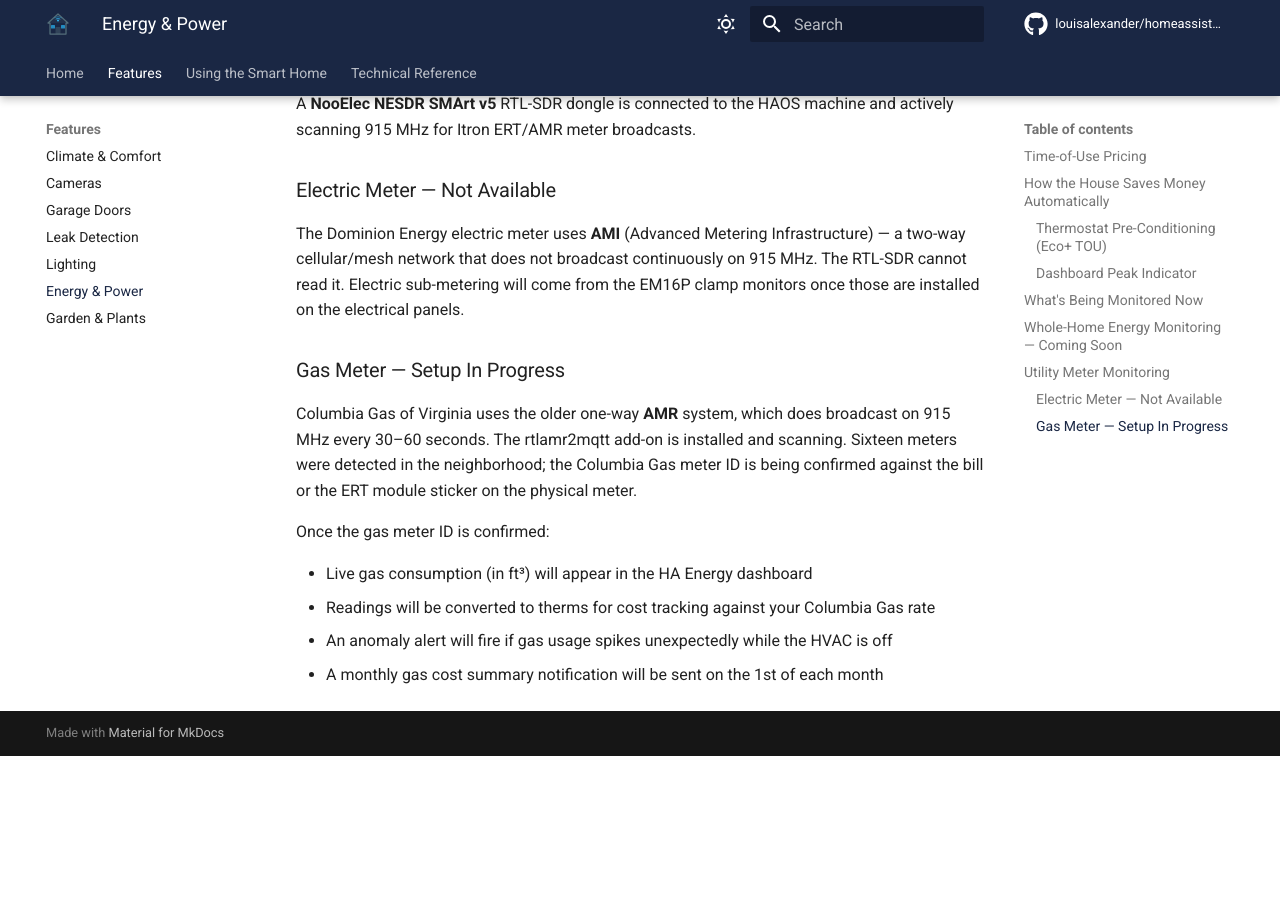
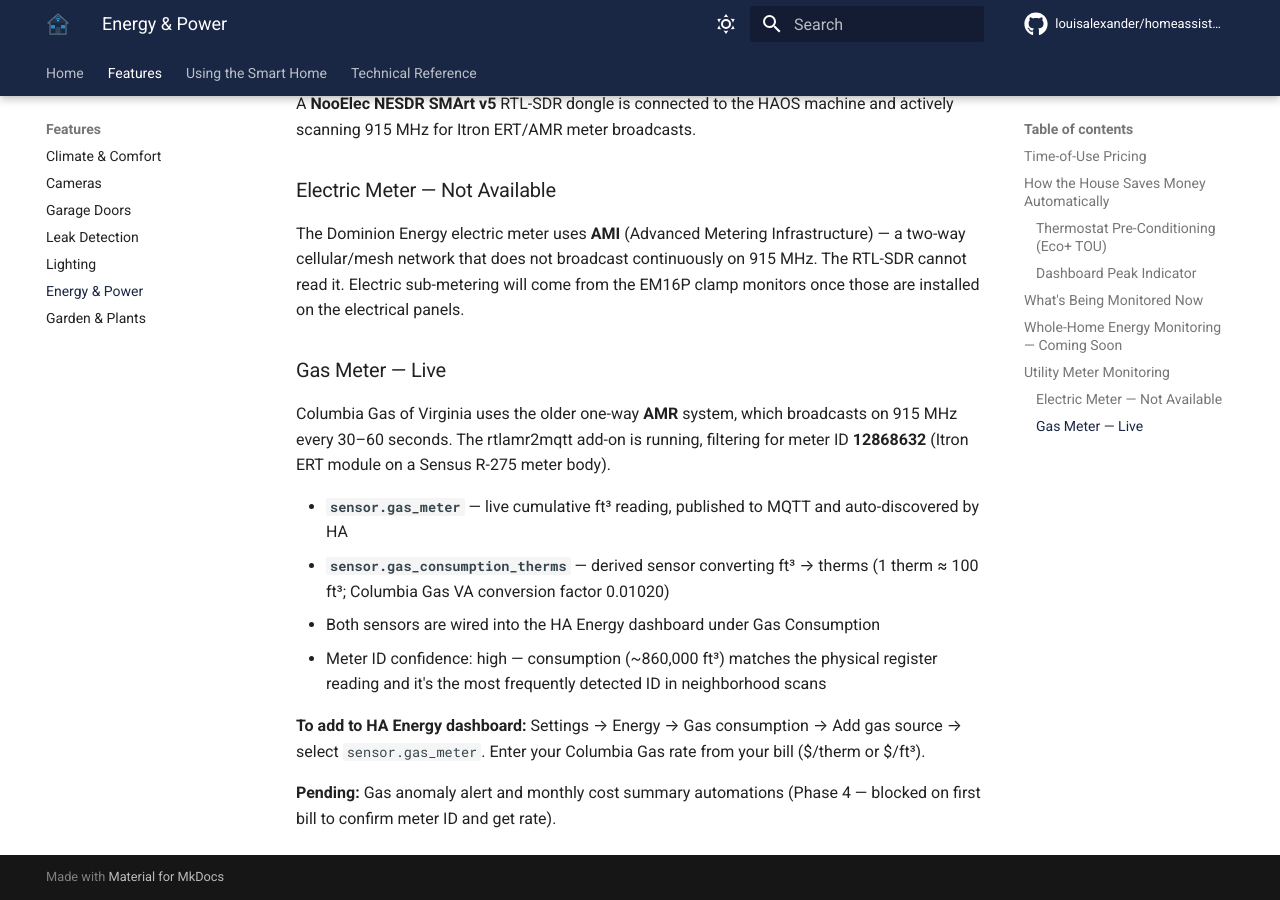
Before and after one commit to louisalexander/homeassistant, an MkDocs documentation site: the page built from docs/energy.md, in a window 1280 px wide and 900 px high, scrolled down 1984 px. Built offline with MkDocs 1.6.1 and Material for MkDocs 9.7.7, drawn with Linux system fonts in a browser that asks for light colours; comment, search, counter and statistics services are not loaded; before the commit the page ends 2740 px from its top, so only the background shows below that.

Commit message:
auto: update energy.md 2026-05-30

```diff
--- a/docs/energy.md
+++ b/docs/energy.md
@@ -71,13 +71,15 @@
 
 The Dominion Energy electric meter uses **AMI** (Advanced Metering Infrastructure) — a two-way cellular/mesh network that does not broadcast continuously on 915 MHz. The RTL-SDR cannot read it. Electric sub-metering will come from the EM16P clamp monitors once those are installed on the electrical panels.
 
-### Gas Meter — Setup In Progress
+### Gas Meter — Live
 
-Columbia Gas of Virginia uses the older one-way **AMR** system, which does broadcast on 915 MHz every 30–60 seconds. The rtlamr2mqtt add-on is installed and scanning. Sixteen meters were detected in the neighborhood; the Columbia Gas meter ID is being confirmed against the bill or the ERT module sticker on the physical meter.
+Columbia Gas of Virginia uses the older one-way **AMR** system, which broadcasts on 915 MHz every 30–60 seconds. The rtlamr2mqtt add-on is running, filtering for meter ID **12868632** (Itron ERT module on a Sensus R-275 meter body).
 
-Once the gas meter ID is confirmed:
+- **`sensor.gas_meter`** — live cumulative ft³ reading, published to MQTT and auto-discovered by HA
+- **`sensor.gas_consumption_therms`** — derived sensor converting ft³ → therms (1 therm ≈ 100 ft³; Columbia Gas VA conversion factor 0.01020)
+- Both sensors are wired into the HA Energy dashboard under Gas Consumption
+- Meter ID confidence: high — consumption (~860,000 ft³) matches the physical register reading and it's the most frequently detected ID in neighborhood scans
 
-- Live gas consumption (in ft³) will appear in the HA Energy dashboard
-- Readings will be converted to therms for cost tracking against your Columbia Gas rate
-- An anomaly alert will fire if gas usage spikes unexpectedly while the HVAC is off
-- A monthly gas cost summary notification will be sent on the 1st of each month
+**To add to HA Energy dashboard:** Settings → Energy → Gas consumption → Add gas source → select `sensor.gas_meter`. Enter your Columbia Gas rate from your bill ($/therm or $/ft³).
+
+**Pending:** Gas anomaly alert and monthly cost summary automations (Phase 4 — blocked on first bill to confirm meter ID and get rate).
```
